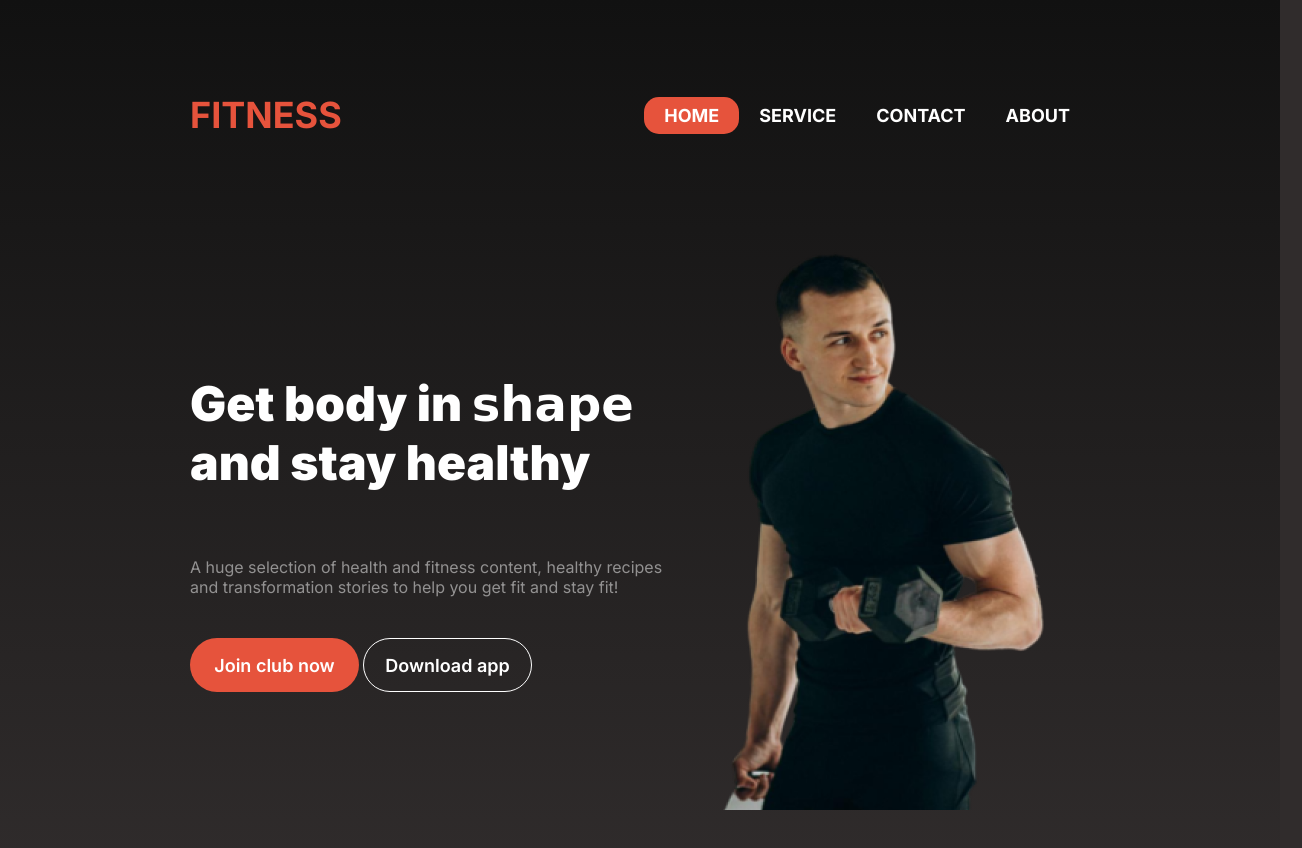
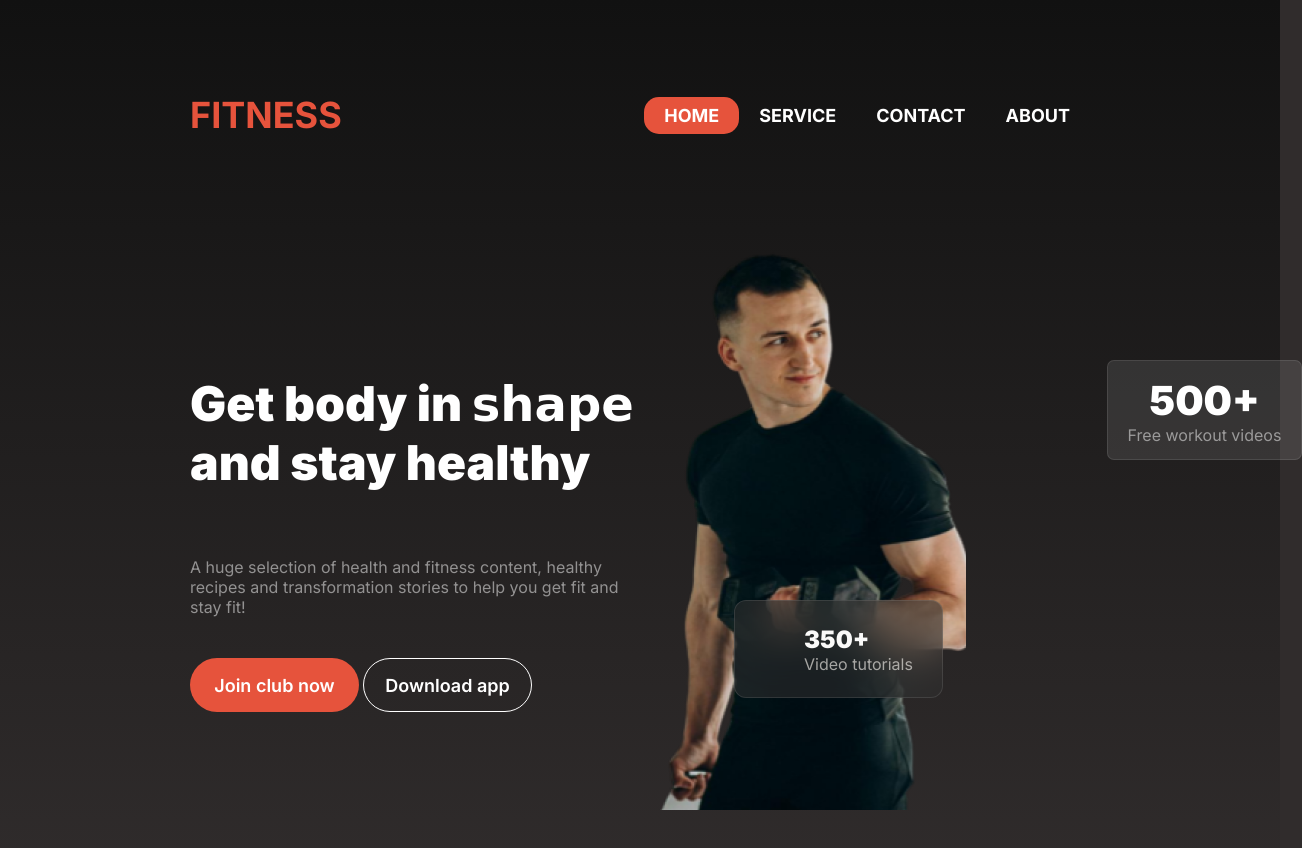
Before and after one commit to Anas-Uddin/assignment-2-by-Anas, a plain HTML site: page index.html in a window 1280 px wide. Shown: the whole page, 1302 px wide, since content can reach past the window. Drawn offline with Linux system fonts and the light colour scheme; a web font is replaced by a local one.

Commit message:
added2cards in header

```diff
--- a/index.html
+++ b/index.html
@@ -36,10 +36,15 @@
                     <button id="join-club" class="button-font" style="font-family: Inter, sans-serif;">Join club now</button>
                     <button id="download-app" class="button-font" style="font-family: Inter, sans-serif;">Download app</button>
                 </div>
-
             </div>
             <div id="section2-div2">
-
+                <div id="div-child1">
+                    <p id="card-p"><span id="header-500">500+ </span><br>Free workout videos</p>
+                </div>
+                <div id="div-child2">
+                    <p id="red-circle"></p>
+                    <p id="card-p2"><span id="header-350">350+</span><br>Video tutorials</p>
+                </div>
             </div>
         </section>
 
--- a/style.css
+++ b/style.css
@@ -72,7 +72,7 @@ body{
     height: 440px;
     padding-top: 69px;
 }
-#first-p{
+#first-p, .paras{
     color: rgba(255, 255, 255, 0.5);
     font-family: Inter;
     font-size: 16px;
@@ -87,7 +87,67 @@ body{
     background-image: url("images/Images\ 2.png");
     width: 349px;
     height: 580px;
-    margin-right: 214px;
+    margin-right: 314px;
+}
+#header-500{
+    color: rgb(255, 255, 255);
+    font-family: Inter;
+    font-size: 40px;
+    font-weight: 900;
+}
+#div-child1{
+    width: 193px;
+    height: 98px;
+    position: absolute;
+    left: 1107px;
+    top: 360px;
+    border: 1px solid rgba(255, 255, 255, 0.1);
+    background: rgba(255, 255, 255, 0.1);
+    border-radius: 7px;
+    display: flex;
+    justify-content: center;
+    align-items: center;
+}
+#card-p{
+    color: rgba(255, 255, 255, 0.5);
+    font-family: Inter;
+    font-size: 16px;
+    font-weight: 400;
+    padding: 15px;
+    text-align: center;
+}
+#div-child2{
+    position: absolute;
+    width: 207px;
+    height: 96px;
+    left: 734px;
+    top: 600px;
+    background: rgba(48, 48, 48, 0.54);
+    backdrop-filter: blur(20px);
+    border: 1px solid rgba(255, 255, 255, 0.1);
+    border-radius: 12px;
+    display: flex;
+    justify-content: center;
+    align-items: center;
+}
+#red-circle{
+    color: tomato;
+    width: 40px;
+    height: 40px;
+    left: 787px;
+    top: 584px;
+}
+#header-350{
+    color: rgb(250, 250, 249);
+    font-family: Inter;
+    font-size: 24px;
+    font-weight: 900;
+}
+#card-p2{
+    color: rgba(239, 237, 232, 0.65);
+    font-family: Inter;
+    font-size: 16px;
+    font-weight: 400;
 }
 
 
```
